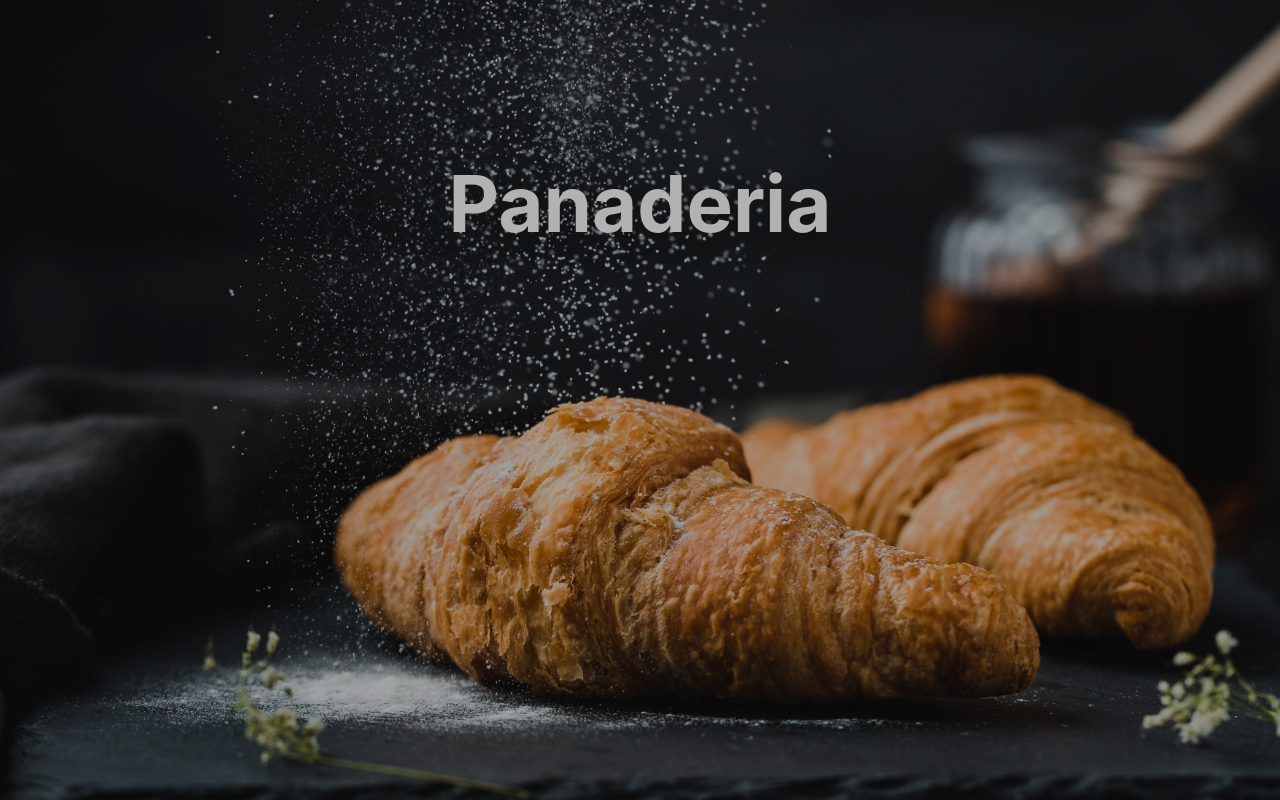
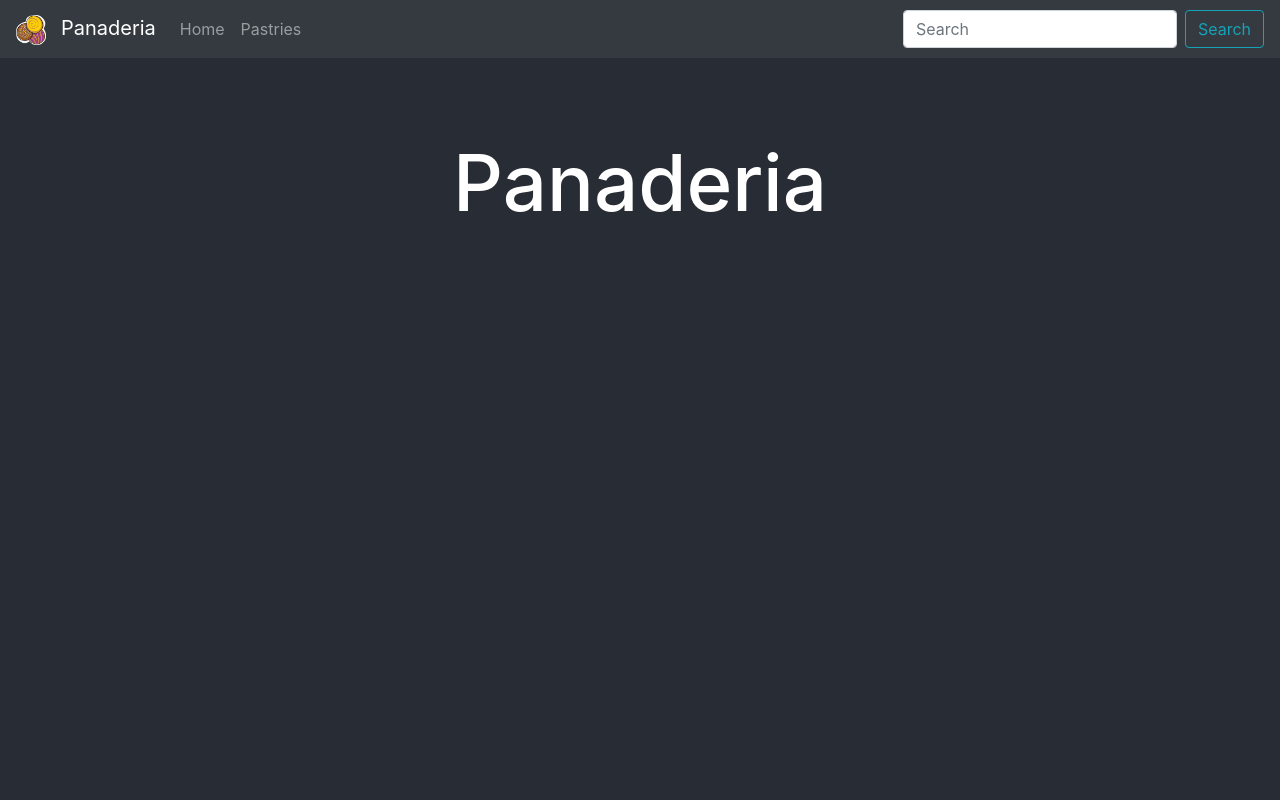
Before and after one commit to ChrisGallo17/Panaderia, a React (Create React App) app: page / in a window 1280 px wide. Shown: the top 800 px of the page. Built offline with nearby package versions, Linux system fonts and the light colour scheme.

Commit message:
added a functional navbar with react-router

```diff
--- a/package.json
+++ b/package.json
@@ -6,6 +6,7 @@
     "@testing-library/jest-dom": "^4.2.4",
     "@testing-library/react": "^9.5.0",
     "@testing-library/user-event": "^7.2.1",
+    "bootstrap": "^4.5.2",
     "react": "^16.13.1",
     "react-bootstrap": "^1.3.0",
     "react-dom": "^16.13.1",
--- a/src/App.js
+++ b/src/App.js
@@ -1,30 +1,14 @@
-import React, { useState} from 'react';
-import Pastry from './components/pastry';
-import Home from './Home'
+import React from 'react';
+import NavBar from './components/NavBar'
 import './App.css';
+import 'bootstrap/dist/css/bootstrap.min.css';
 
-let pastryList = [
-  { name: "Canoli", calories: 200, description: 'Italian pastries consisting of tube-shaped shells of fried pastry dough, filled with a sweet, creamy filling'},
-  { name: "Napoleon", calories: 300, description: 'A light buttery flakey pastry filled with bavarian creme'},
-  { name: "Croissant", calories: 150, description: 'A buttery, flaky, viennoiserie pastry'}
-]
 
 function App() {
-  const [pastries, setPastries] = useState(pastryList);
-
   return (
     <div className="App">
-      <header className="App-header">
-        <Home></Home>
-        <h1>Panaderia</h1>
-      </header>
-      <div className="pastryList">
-        {
-          pastries.map((v, i) => {
-            return <Pastry key={'${i}${v.name}'} name={v.name} calories={v.calories} description={v.description} />
-          })
-        }
-      </div>
+      {/* Routing inside NavBar */}
+      <NavBar/>
     </div>
   );
 }
--- a/src/Home.css
+++ b/src/Home.css
@@ -4,14 +4,26 @@
     bottom: 0;
     left: 0;
     right: 0;
-    z-index: 1;
-    background-position: center center;
+    z-index: 0;
+    /* background-position: center center;
     background-size: cover;
-    background-image: url("./images/homeBackground.jpg");
-    filter:  brightness(70%);
+    background-image: url("./images/homeBackground.jpg"); */
+    /* filter:  brightness(70%); */
+}
+
+.body {
+  background-color: #282c34;
+  width: 100%;
+  height: 100%;
+  font-size: calc(10px + 2vmin);
+  color: white;
 }
 
 .title {
-    margin-top: 2em;
+    padding-top: 1em;
     font-size: 3em;
+    display: flex;
+    flex-direction: column;
+    align-items: center;
+    justify-content: center;
 }
--- a/src/Home.js
+++ b/src/Home.js
@@ -3,10 +3,12 @@ import "./Home.css"
 
 function Home() {
     return (
-        <div className="home">
-            <h1 className="title">Panaderia</h1>
+    //   <div className="home">
+        <div className="body">
+          <h1 className="title">Panaderia</h1>
         </div>
-    )
+    //   </div>
+    );
 }
 
 export default Home
--- /dev/null
+++ b/src/Pastries.js
@@ -0,0 +1,47 @@
+import React, { useState } from "react";
+import Pastry from "./components/pastry"
+
+let pastryList = [
+  {
+    name: "Canoli",
+    calories: 200,
+    img:
+      "https://www.browneyedbaker.com/wp-content/uploads/2010/01/cannoli-65-754.jpg",
+    description:
+      "Italian pastries consisting of tube-shaped shells of fried pastry dough, filled with a sweet, creamy filling",
+  },
+  {
+    name: "Napoleon",
+    calories: 300,
+    img:
+      "https://ofbatteranddough.com/wp-content/uploads/2016/09/600-Napoleon-dessert-8.jpg",
+    description: "A light buttery flakey pastry filled with bavarian creme",
+  },
+  {
+    name: "Croissant",
+    calories: 150,
+    img:
+      "https://www.thespruceeats.com/thmb/QKBOaapSCzMfE0deUda9IJMAh9s=/1806x1806/smart/filters:no_upscale()/croissantscropGettyImages-590585455-56ed366a3df78ce5f8367412.jpg",
+    description: "A buttery, flaky, viennoiserie pastry",
+  },
+];
+
+export default function Pastries() {
+  const [pastries, setPastries] = useState(pastryList);
+
+    return (
+      <div className="pastryList">
+        {pastries.map((v, i) => {
+          return (
+            <Pastry
+              key={"${i}${v.name}"}
+              name={v.name}
+              img={v.img}
+              calories={v.calories}
+              description={v.description}
+            />
+          );
+        })}
+      </div>
+    );
+}
--- /dev/null
+++ b/src/components/NavBar.js
@@ -0,0 +1,45 @@
+import React from 'react'
+import Pastries from '../Pastries'
+import Home from '../Home'
+import logo from '../images/logo.png'
+import { Navbar, Nav, Form, FormControl, Button } from 'react-bootstrap'
+import { BrowserRouter as Router, Switch, Route } from 'react-router-dom'
+
+const navheader = {
+    zIndex: 1
+}
+
+const logoStyle = {
+    marginRight: 15
+}
+
+
+export default function NavBar() {
+    return (
+      <Router>
+        <Navbar style={navheader} bg="dark" variant="dark">
+          <Navbar.Brand href="/">
+                <img src={logo} alt="Logo" width="30" height="30" style={logoStyle}/>
+                Panaderia
+            </Navbar.Brand>
+          <Nav className="mr-auto">
+            <Nav.Link href="/">Home</Nav.Link>
+            <Nav.Link href="/pastries">Pastries</Nav.Link>
+          </Nav>
+          <Form inline>
+            <FormControl type="text" placeholder="Search" className="mr-sm-2" />
+            <Button variant="outline-info">Search</Button>
+          </Form>
+        </Navbar>
+
+        <Switch>
+          <Route path="/pastries">
+            <Pastries />
+          </Route>
+          <Route path="/">
+            <Home />
+          </Route>
+        </Switch>
+      </Router>
+    );
+}
--- a/src/components/pastry.css
+++ b/src/components/pastry.css
@@ -20,7 +20,8 @@
 }
 
 .img {
-
+    max-width: 100%;
+    max-height: 300px;
 }
 
 .desc {
--- a/src/components/pastry.js
+++ b/src/components/pastry.js
@@ -5,7 +5,7 @@ function Pastry(props) {
     return (
         <div className="pastry">
             <h3 className='name'> {props.name} </h3>
-            <img src={"require('./cannoli.jpg')"}></img>
+            <img className='img' src={props.img}></img>
             <p className="desc"> {props.description} </p>
             <p className="cal"> {props.calories} calories</p>
         </div>
--- a/src/index.css
+++ b/src/index.css
@@ -7,6 +7,11 @@ body {
   -moz-osx-font-smoothing: grayscale;
 }
 
+html {
+  background-color: #282c34;
+  color: white;
+}
+
 code {
   font-family: source-code-pro, Menlo, Monaco, Consolas, 'Courier New',
     monospace;
```
Also changed, not shown: src/components/NavBar.css (added), src/images/logo.png (added), 1 other file (tests, documents, lock files or other folders).
